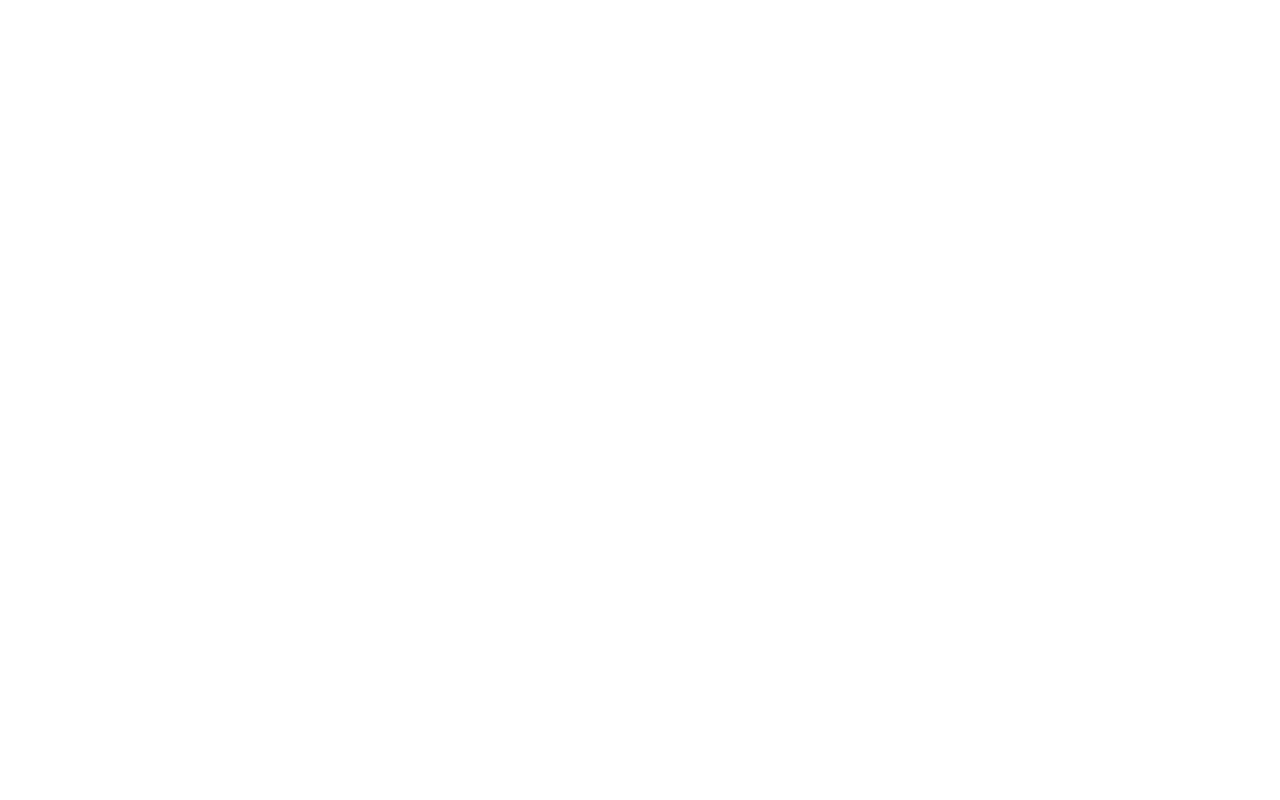
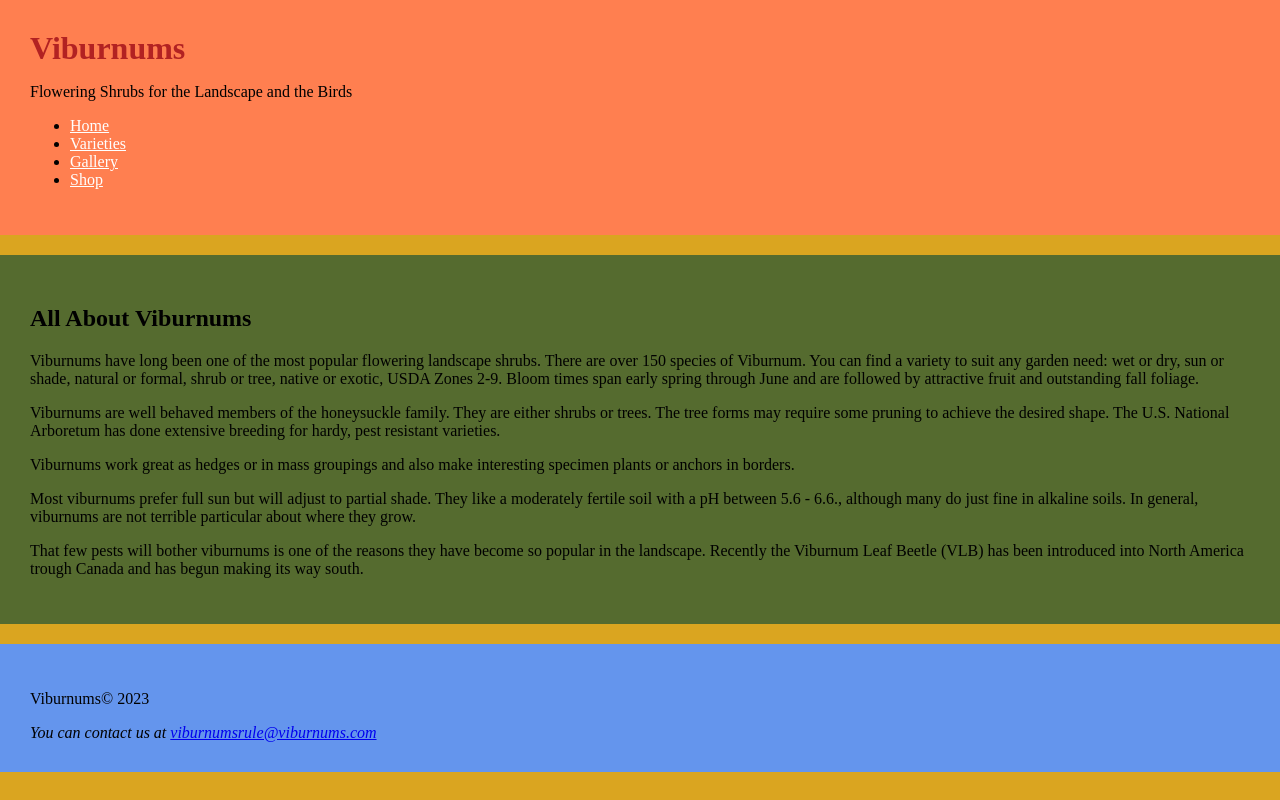
Before and after one commit to R3Risch/5-structure, a plain HTML site: page viburnums.html in a window 1280 px wide. Drawn offline with Linux system fonts and the light colour scheme.

Commit message:
viburnums page update

```diff
--- a/styles.css
+++ b/styles.css
@@ -16,3 +16,38 @@
 .linklist {
 
 }
+
+.siteheadV {
+    background-color: coral;
+    padding: 30px;
+    margin-bottom: 20px;
+}
+.pagenameV {
+    margin: 0;
+    color: firebrick;
+}
+.linklistV {
+
+}
+.listhomeV {
+    color: white;
+}
+.listVarV {
+    color: white;
+}
+.listGalV {
+    color: white;
+}
+.listShopV {
+    color: white;
+}
+.mainV {
+    background-color: darkolivegreen;
+    padding: 30px;
+    margin-bottom: 20px;
+}
+.footV {
+    background-color: cornflowerblue;
+    padding: 30px;
+    margin-bottom: 20px;
+}
--- a/uwm.html
+++ b/uwm.html
@@ -0,0 +1,28 @@
+<!DOCTYPE html>
+<html lang="en">
+<head>
+
+</head>
+    <meta charset="uft-8">
+    <title>UWM</title>
+    <link rel="stylesheet" href="styles.css">
+<body>
+    <header class="sitehead1">
+    <h1 class="pagename">Structure</h1>
+
+    <ul class="linklist">
+        <li><a href="viburnums.html">
+            Viburnums
+        </a></li>
+        <li><a href="uwm.html">
+            UWM
+        </a></li>
+    </ul>
+    </header>
+
+</body>
+
+
+
+
+</html>
--- a/viburnums.html
+++ b/viburnums.html
@@ -0,0 +1,76 @@
+<!DOCTYPE html>
+<html lang="en">
+<head>
+
+</head>
+    <meta charset="uft-8">
+    <title>Viburnums</title>
+    <link rel="stylesheet" href="styles.css">
+<body>
+    <header class="siteheadV">
+    <h1 class="pagenameV">Viburnums</h1>
+
+    <P>
+        Flowering Shrubs for the Landscape and the Birds
+    </P>
+
+    <ul class="linklistV">
+        <li>
+            <a href="index.html" class="listhomeV">
+                Home
+            </a>
+        </li>
+        <li>
+            <a href="" class="listVarV">
+                Varieties</a>
+        </li>
+        <li>
+            <a href="" class="listGalV">
+                Gallery</a>
+        </li>
+        <li>
+            <a href="" class="listShopV">
+                Shop</a>
+        </li>
+    </ul>
+    </header>
+
+    <main class="mainV">
+        <h2>All About Viburnums</h2>
+
+        <p>
+            Viburnums have long been one of the most popular flowering landscape shrubs. There are over 150 species of Viburnum. You can find a variety to suit any garden need: wet or dry, sun or shade, natural or formal, shrub or tree, native or exotic, USDA Zones 2-9. Bloom times span early spring through June and are followed by attractive fruit and outstanding fall foliage.
+        </p>
+            Viburnums are well behaved members of the honeysuckle family. They are either shrubs or trees. The tree forms may require some pruning to achieve the desired shape. The U.S. National Arboretum has done extensive breeding for hardy, pest resistant varieties.
+        <p>
+            Viburnums work great as hedges or in mass groupings and also make interesting specimen plants or anchors in borders.
+        </p>
+            Most viburnums prefer full sun but will adjust to partial shade. They like a moderately fertile soil with a pH between 5.6 - 6.6., although many do just fine in alkaline soils. In general, viburnums are not terrible particular about where they grow.
+        <p>
+            That few pests will bother viburnums is one of the reasons they have become so popular in the landscape. Recently the Viburnum Leaf Beetle (VLB) has been introduced into North America trough Canada and has begun making its way south.
+        </p>
+
+    </main>
+
+    <footer class="footV">
+
+        <p>
+        Viburnums&copy; 2023
+        </p>
+
+        <address>
+        You can contact us at <a href="mailto:viburnumsrule@viburnums.com">viburnumsrule@viburnums.com</a>
+        </address>
+    </footer>
+
+
+
+
+
+
+</body>
+
+
+
+
+</html>
```
